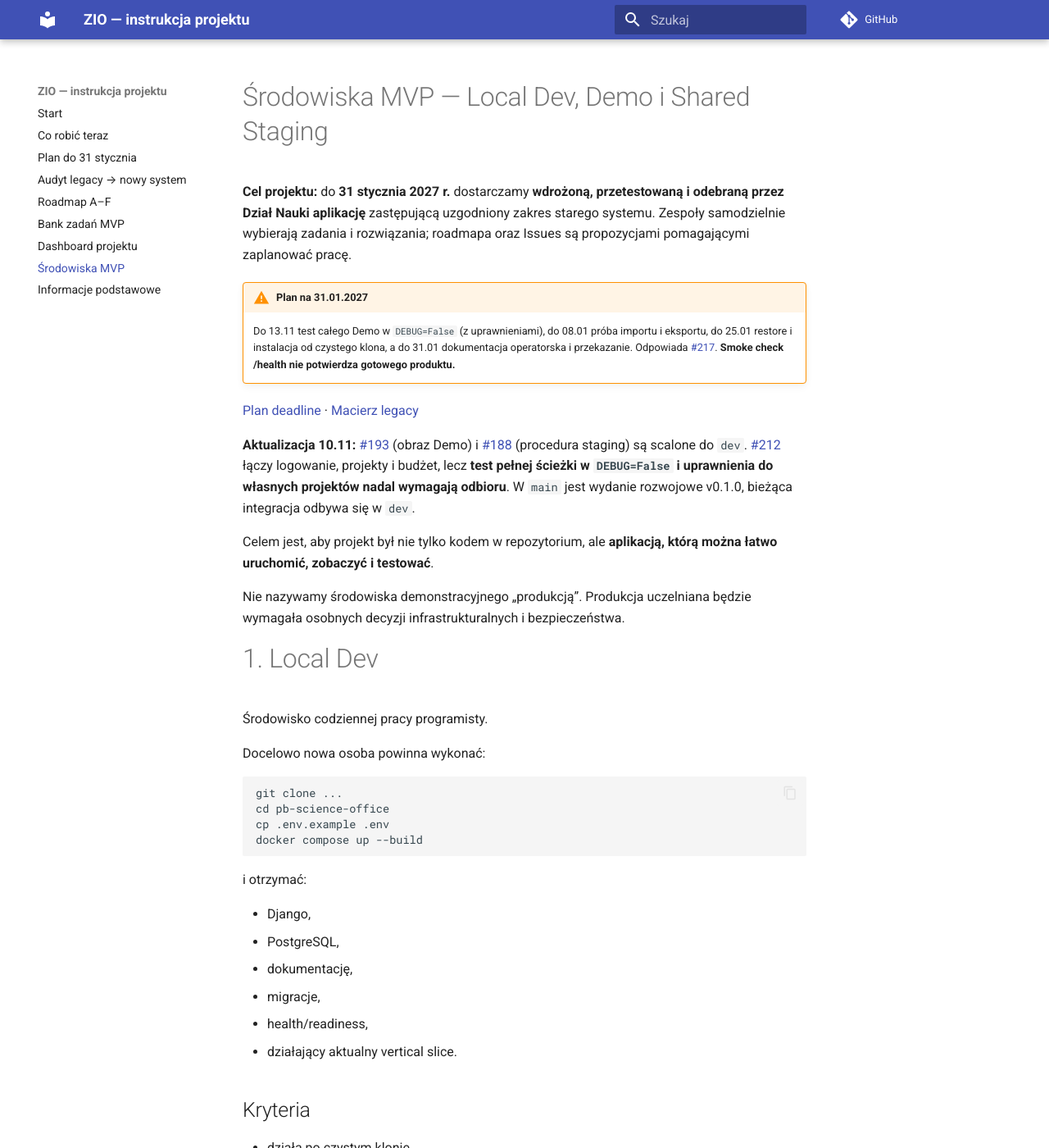
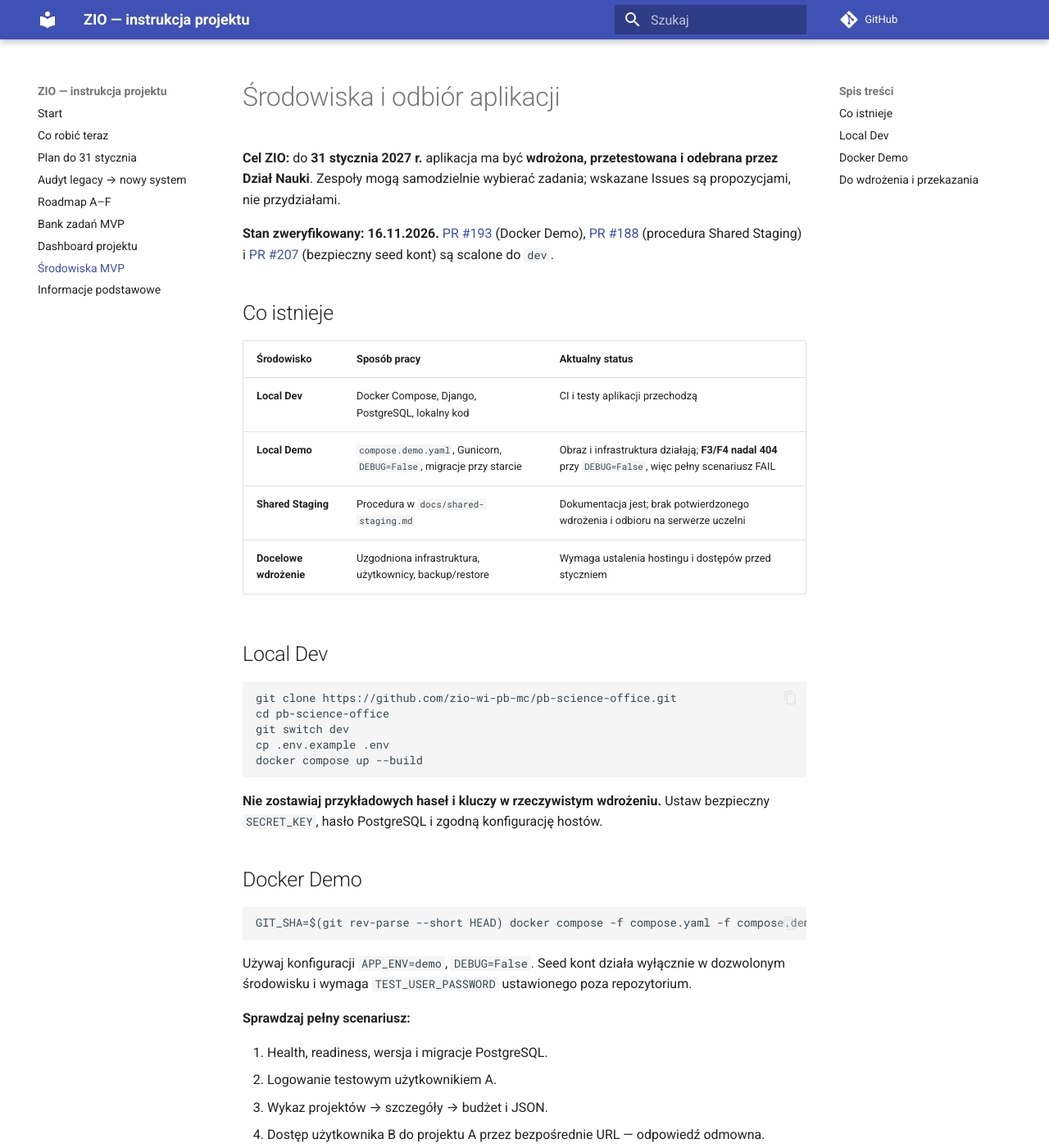
Before and after one commit to zio-wi-pb-mc/pb-science-office-manual, an MkDocs documentation site: the page built from manual/18-srodowiska-mvp.md, in a window 1280 px wide and 1400 px high. Shown: the whole window at 82% size. Built offline with MkDocs 1.6.1 and Material for MkDocs 9.7.7, drawn with Linux system fonts in a browser that asks for light colours; comment, search, counter and statistics services are not loaded; some of the changed text lies outside the part shown.

Commit message:
docs: refresh live ZIO status, student guidance and January delivery

````diff
--- a/manual/18-srodowiska-mvp.md
+++ b/manual/18-srodowiska-mvp.md
@@ -1,178 +1,51 @@
-# Środowiska MVP — Local Dev, Demo i Shared Staging
+# Środowiska i odbiór aplikacji
 
-**Cel projektu:** do **31 stycznia 2027 r.** dostarczamy **wdrożoną, przetestowaną i odebraną przez Dział Nauki aplikację** zastępującą uzgodniony zakres starego systemu. Zespoły samodzielnie wybierają zadania i rozwiązania; roadmapa oraz Issues są propozycjami pomagającymi zaplanować pracę.
+**Cel ZIO:** do **31 stycznia 2027 r.** aplikacja ma być **wdrożona, przetestowana i odebrana przez Dział Nauki**. Zespoły mogą samodzielnie wybierać zadania; wskazane Issues są propozycjami, nie przydziałami.
 
-!!! warning "Plan na 31.01.2027"
-    Do 13.11 test całego Demo w `DEBUG=False` (z uprawnieniami), do 08.01 próba importu i eksportu, do 25.01 restore i instalacja od czystego klona, a do 31.01 dokumentacja operatorska i przekazanie. Odpowiada [#217](https://github.com/zio-wi-pb-mc/pb-science-office/issues/217). **Smoke check /health nie potwierdza gotowego produktu.**
+**Stan zweryfikowany: 16.11.2026.** [PR #193](https://github.com/zio-wi-pb-mc/pb-science-office/pull/193) (Docker Demo), [PR #188](https://github.com/zio-wi-pb-mc/pb-science-office/pull/188) (procedura Shared Staging) i [PR #207](https://github.com/zio-wi-pb-mc/pb-science-office/pull/207) (bezpieczny seed kont) są scalone do `dev`.
 
-[Plan deadline](23-plan-do-31-stycznia.md) · [Macierz legacy](22-audyt-legacy-parity.md)
+## Co istnieje
 
+| Środowisko | Sposób pracy | Aktualny status |
+|---|---|---|
+| **Local Dev** | Docker Compose, Django, PostgreSQL, lokalny kod | CI i testy aplikacji przechodzą |
+| **Local Demo** | `compose.demo.yaml`, Gunicorn, `DEBUG=False`, migracje przy starcie | Obraz i infrastruktura działają; **F3/F4 nadal 404** przy `DEBUG=False`, więc pełny scenariusz FAIL |
+| **Shared Staging** | Procedura w `docs/shared-staging.md` | Dokumentacja jest; brak potwierdzonego wdrożenia i odbioru na serwerze uczelni |
+| **Docelowe wdrożenie** | Uzgodniona infrastruktura, użytkownicy, backup/restore | Wymaga ustalenia hostingu i dostępów przed styczniem |
 
-**Aktualizacja 10.11:** [#193](https://github.com/zio-wi-pb-mc/pb-science-office/pull/193) (obraz Demo) i [#188](https://github.com/zio-wi-pb-mc/pb-science-office/pull/188) (procedura staging) są scalone do `dev`. [#212](https://github.com/zio-wi-pb-mc/pb-science-office/pull/212) łączy logowanie, projekty i budżet, lecz **test pełnej ścieżki w `DEBUG=False` i uprawnienia do własnych projektów nadal wymagają odbioru**. W `main` jest wydanie rozwojowe v0.1.0, bieżąca integracja odbywa się w `dev`.
-
-
-Celem jest, aby projekt był nie tylko kodem w repozytorium, ale **aplikacją, którą można łatwo uruchomić, zobaczyć i testować**.
-
-Nie nazywamy środowiska demonstracyjnego „produkcją”. Produkcja uczelniana będzie wymagała osobnych decyzji infrastrukturalnych i bezpieczeństwa.
-
-# 1. Local Dev
-
-Środowisko codziennej pracy programisty.
-
-Docelowo nowa osoba powinna wykonać:
+## Local Dev
 
 ```bash
-git clone ...
+git clone https://github.com/zio-wi-pb-mc/pb-science-office.git
 cd pb-science-office
+git switch dev
 cp .env.example .env
 docker compose up --build
 ```
 
-i otrzymać:
+**Nie zostawiaj przykładowych haseł i kluczy w rzeczywistym wdrożeniu.** Ustaw bezpieczny `SECRET_KEY`, hasło PostgreSQL i zgodną konfigurację hostów.
 
-- Django,
-- PostgreSQL,
-- dokumentację,
-- migracje,
-- health/readiness,
-- działający aktualny vertical slice.
-
-## Kryteria
-
-- działa po czystym klonie,
-- nie wymaga ręcznego poprawiania kodu lub konfiguracji,
-- testy można uruchomić jednym udokumentowanym poleceniem,
-- kilka klonów nie koliduje ze sobą,
-- błędny `.env` daje czytelny błąd.
-
-**Stan 03.11.2026:** #157 jest scalone i zamknięte. Nie trzeba ponawiać tego zadania; kolejny krok to niezależne sprawdzenie nowego obrazu Demo i integracji pełnego przepływu.
-
-# 2. Local Demo / Release-like
-
-!!! info "Aktualny PR"
-    [#193 — C-DEMO-01](https://github.com/zio-wi-pb-mc/pb-science-office/pull/193) otrzymał APPROVE prowadzącego, a CI z testem obrazu przechodzi. PR nadal oczekuje na niezależne uruchomienie od czystego klona i merge do `dev`. Aktualne widoki F3 na `dev` są zależne od `DEBUG=True`, dlatego pełny scenariusz użytkownika nie jest jeszcze potwierdzony w Demo z `DEBUG=False`.
-
-To środowisko służy do oglądania produktu tak, jak będzie zachowywał się po wdrożeniu.
-
-Powinno różnić się od Local Dev:
-
-- kod znajduje się w obrazie Docker, a nie jest montowany z hosta,
-- `DEBUG=False`,
-- aplikacja nie korzysta z developmentowego `runserver`,
-- uruchamia się PostgreSQL,
-- wykonywane są migracje,
-- ładowane są wyłącznie dane syntetyczne/demonstracyjne,
-- dostępne są health/readiness,
-- widoczna jest wersja aplikacji / commit SHA.
-
-Przykładowy docelowy start:
+## Docker Demo
 
 ```bash
-docker compose -f compose.yaml -f compose.demo.yaml up -d --build
+GIT_SHA=$(git rev-parse --short HEAD) docker compose -f compose.yaml -f compose.demo.yaml up -d --build --wait
 ```
 
-Dokładna postać może się zmienić — ważniejszy jest rezultat niż nazwa pliku.
+Używaj konfiguracji `APP_ENV=demo`, `DEBUG=False`. Seed kont działa wyłącznie w dozwolonym środowisku i wymaga `TEST_USER_PASSWORD` ustawionego poza repozytorium.
 
-## Po co nam Demo
+**Sprawdzaj pełny scenariusz:**
 
-- prowadzący może szybko zobaczyć aktualny produkt,
-- student może sprawdzić rezultat bez uruchamiania własnego środowiska deweloperskiego,
-- łatwiej wykrywać problemy integracyjne,
-- mamy przygotowanie do późniejszego Shared Staging.
+1. Health, readiness, wersja i migracje PostgreSQL.
+2. Logowanie testowym użytkownikiem A.
+3. Wykaz projektów → szczegóły → budżet i JSON.
+4. Dostęp użytkownika B do projektu A przez bezpośrednie URL — odpowiedź odmowna.
+5. Wylogowanie i powtórna próba wejścia.
+6. F01: nowa fiszka, zapis do bazy, ponowny odczyt, odmowa cudzej fiszki.
 
-# 3. Shared Staging
+Obecne testy w [CI](https://github.com/zio-wi-pb-mc/pb-science-office/actions/runs/43774911214) potwierdzają budowę obrazu i podstawową dostępność, **nie zaliczają punktów 3–6**. Ich brak to zadania P0: [#173](https://github.com/zio-wi-pb-mc/pb-science-office/issues/173), [#219](https://github.com/zio-wi-pb-mc/pb-science-office/issues/219), [#217](https://github.com/zio-wi-pb-mc/pb-science-office/issues/217).
 
-Wspólna wersja demonstracyjna dostępna na serwerze.
+## Do wdrożenia i przekazania
 
-Na tym etapie **nie zakładamy jeszcze, że serwer jest dostępny**. Najpierw przygotowujemy aplikację tak, aby jej wdrożenie było powtarzalne.
+Do **15 stycznia** aplikacja ma działać w uzgodnionym środowisku; **16–25 stycznia** pracownicy Działu Nauki testują procesy. Potrzebne są instrukcja instalacji od czystego klona, dostępne migracje, test backup/restore, bezpieczne konta i ścieżka rollbacku. [PR #228](https://github.com/zio-wi-pb-mc/pb-science-office/pull/228) wymienia wymagania C — teraz potrzebne są wykonanie i testy, nie drugi raport.
 
-Shared Staging powinien docelowo:
-
-- uruchamiać zaakceptowany obraz aplikacji,
-- korzystać z PostgreSQL,
-- zawierać tylko syntetyczne dane,
-- mieć testowe konta,
-- wskazywać wersję/commit,
-- umożliwiać szybki reset danych,
-- mieć prosty healthcheck,
-- nie zawierać danych ani sekretów z legacy.
-
-## Aktualizacja stagingu
-
-Preferowany model:
-
-1. zmiana trafia do `dev`,
-2. CI przechodzi,
-3. budowany jest obraz,
-4. zaakceptowany obraz trafia na staging,
-5. wykonywany jest smoke test,
-6. studenci i prowadzący mogą testować aktualny produkt.
-
-Nie musi to od razu być w pełni automatyczny CD. Na początku wystarczy **jedna powtarzalna, udokumentowana procedura**.
-
-# Podział odpowiedzialności
-
-## C — owner środowiska
-
-C odpowiada za:
-
-- Docker,
-- CI,
-- obrazy,
-- konfigurację,
-- health/readiness,
-- instrukcję,
-- release-like Demo,
-- procedurę Shared Staging.
-
-## F — owner działającego produktu
-
-F odpowiada za to, aby w środowisku było co testować:
-
-- logowanie,
-- lista projektów,
-- szczegóły,
-- budżet,
-- później formularz/workflow.
-
-## A/B/D/E
-
-Pozostałe zespoły dostarczają:
-
-- dane syntetyczne,
-- przypadki testowe,
-- uprawnienia,
-- reguły,
-- importer,
-- scenariusze E2E.
-
-# Proponowana kolejność Issues
-
-1. **C-ENV-01 / #157** — wykonane i scalone.
-2. **C-DEMO-01 / PR #193** — APPROVE prowadzącego, test obrazu CI PASS; niezależny test od czystego klona i merge jeszcze do wykonania.
-3. **C-DEMO-02** — deterministyczny seed syntetycznych użytkowników/projektów/budżetów.
-4. **F/E/C** — udostępnić pełny przepływ projektu w Demo z `DEBUG=False` bez obchodzenia kontroli dostępu.
-5. **C-STAGE-01 / PR #188** — uzgodnić procedurę ze stanem obrazu Demo, następnie review i integracja.
-6. **C-REL-01 / [PR #90](https://github.com/zio-wi-pb-mc/pb-science-office/pull/90)** — wydanie v0.1.0 do `main` scalone 04.11.2026. Kolejne wydanie dopiero po odbiorze pełnego Demo `DEBUG=False` i uprawnień; `dev` pozostaje gałęzią integracyjną.
-7. Po dostępności serwera — uruchomić Shared Staging.
-
-# Definition of Done środowiska demonstracyjnego
-
-Środowisko można uznać za gotowe, gdy osoba spoza autora:
-
-1. klonuje repo albo pobiera wskazany obraz,
-2. wykonuje udokumentowane polecenia,
-3. otwiera aplikację,
-4. loguje się syntetycznym kontem,
-5. przechodzi do projektu i budżetu,
-6. widzi wersję aplikacji,
-7. wykonuje smoke test bez ręcznych poprawek.
-
-# Bezpieczeństwo
-
-- żadnych danych osobowych,
-- żadnego dumpu produkcyjnej bazy,
-- żadnych prawdziwych haseł,
-- żadnych sekretów w repo,
-- dane demonstracyjne muszą być syntetyczne,
-- testowe konta nie są projektem docelowego SSO.
+[Roadmapa](21-roadmap-3-tygodnie.md) · [Plan do 31 stycznia](23-plan-do-31-stycznia.md)
````
